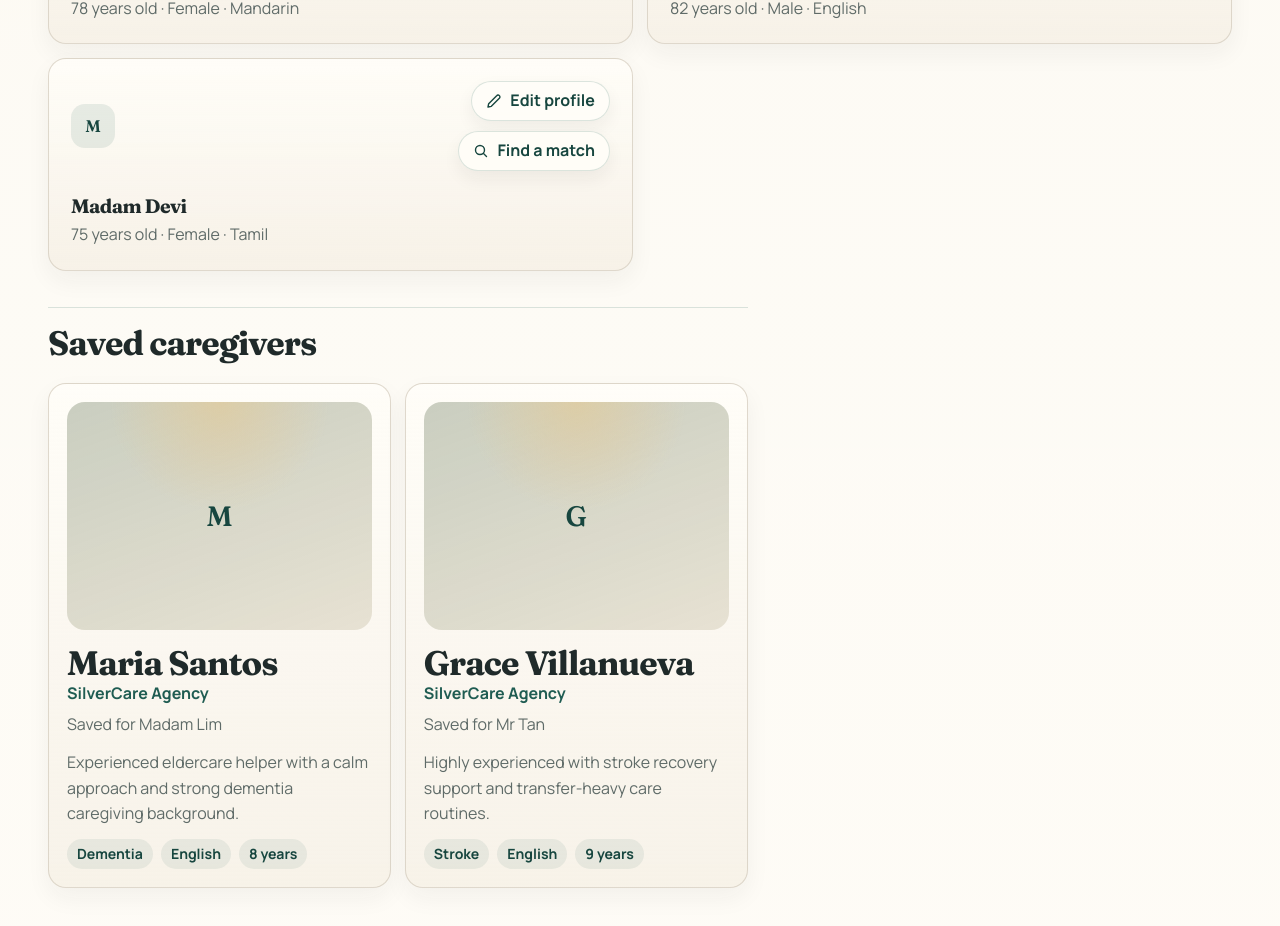
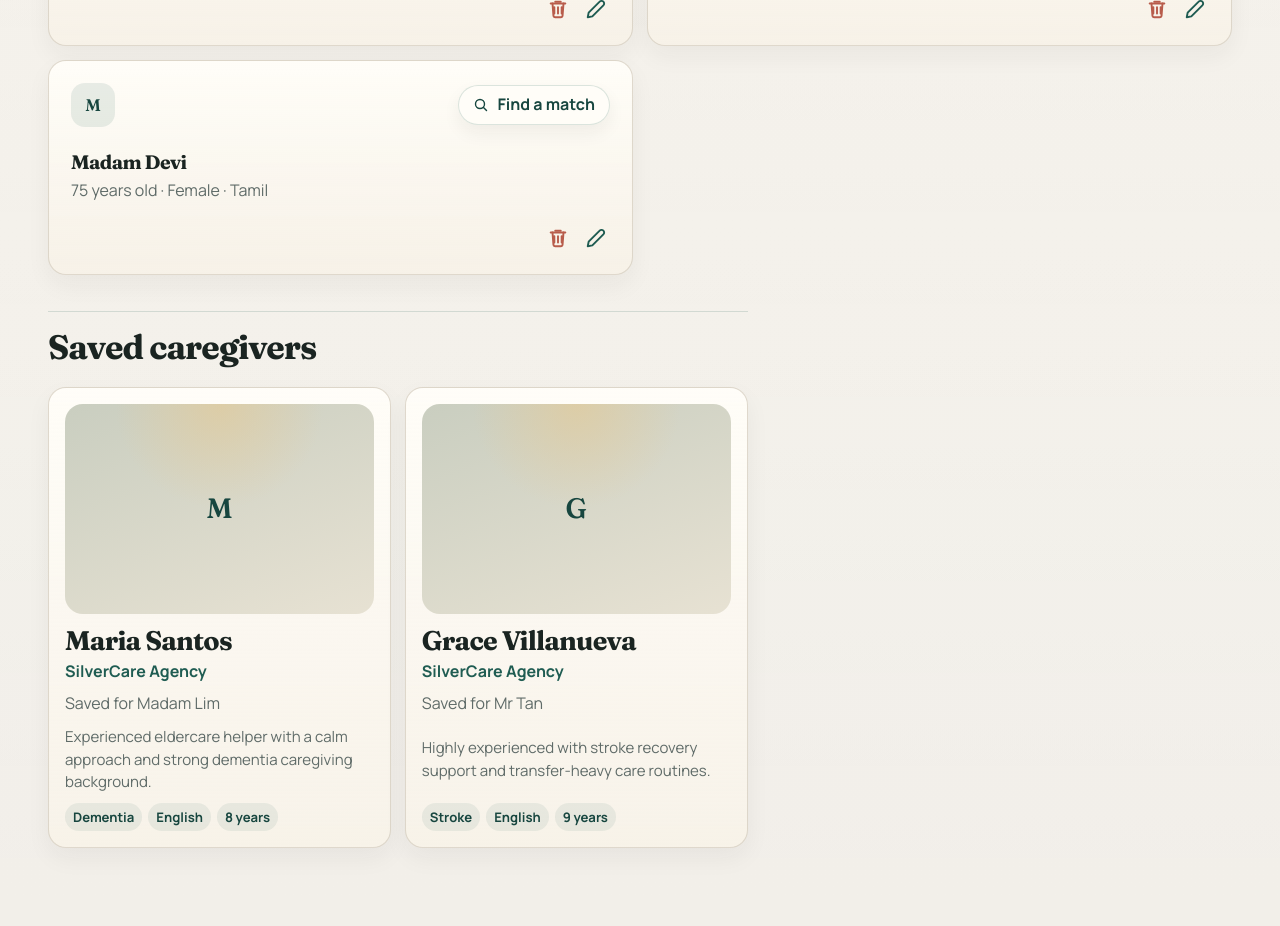
Before and after one commit to sqonky1/Align, a React (Vite) app: page / in a window 1280 px wide. Shown: the part 480-1406 px from the top of the page. After the commit the page ends 1384 px from the top, so only its background shows below. Built offline with nearby package versions, Linux system fonts and the light colour scheme.

Commit message:
style: refine fonts, backgrounds, and card formatting

```diff
--- a/src/components/cards/CareProfileCard.tsx
+++ b/src/components/cards/CareProfileCard.tsx
@@ -6,6 +6,7 @@ type CareProfileCardProps = {
   profile: CareProfileWorkspaceCard
   href?: string
   onSelect?: (() => void) | undefined
+  onDelete?: (() => void) | undefined
   showActions?: boolean
   className?: string
   variant?: "default" | "anchor" | "picker"
@@ -15,6 +16,7 @@ export function CareProfileCard({
   profile,
   href = `/profiles/${profile.id}`,
   onSelect,
+  onDelete,
   showActions = true,
   className,
   variant = "default",
@@ -52,16 +54,10 @@ export function CareProfileCard({
         </span>
 
         {showActions ? (
-          <div className="profile-card-actions-stack">
-            <Link className="profile-card-action" to={`/profiles/${profile.id}/edit`}>
-              <PencilIcon />
-              <span>Edit profile</span>
-            </Link>
-            <Link className="profile-card-action" to={`/search?profile=${profile.id}`}>
-              <SearchIcon />
-              <span>Find a match</span>
-            </Link>
-          </div>
+          <Link className="profile-card-action profile-card-action-match" to={`/search?profile=${profile.id}`}>
+            <SearchIcon />
+            <span>Find a match</span>
+          </Link>
         ) : null}
       </div>
 
@@ -75,6 +71,28 @@ export function CareProfileCard({
           {profile.preferredLanguage}
         </p>
       </div>
+
+      {showActions ? (
+        <div className="profile-card-footer-actions">
+          {onDelete ? (
+            <button
+              aria-label={`Delete ${profile.name} care profile`}
+              className="profile-card-icon-action profile-card-icon-action-delete"
+              onClick={onDelete}
+              type="button"
+            >
+              <TrashIcon />
+            </button>
+          ) : null}
+          <Link
+            aria-label={`Edit ${profile.name} care profile`}
+            className="profile-card-icon-action profile-card-icon-action-edit"
+            to={`/profiles/${profile.id}/edit`}
+          >
+            <PencilIcon />
+          </Link>
+        </div>
+      ) : null}
     </article>
   )
 }
@@ -106,3 +124,29 @@ function SearchIcon() {
     </svg>
   )
 }
+
+function TrashIcon() {
+  return (
+    <svg aria-hidden="true" fill="none" height="16" viewBox="0 0 16 16" width="16">
+      <path
+        d="M2.667 4h10.666"
+        stroke="currentColor"
+        strokeLinecap="round"
+        strokeWidth="1.4"
+      />
+      <path
+        d="M6 2.667h4"
+        stroke="currentColor"
+        strokeLinecap="round"
+        strokeWidth="1.4"
+      />
+      <path
+        d="M5.333 6.667v4.666M8 6.667v4.666m2.667-4.666v4.666M4 4l.667 8.667A1.333 1.333 0 0 0 6 14h4a1.333 1.333 0 0 0 1.333-1.333L12 4"
+        stroke="currentColor"
+        strokeLinecap="round"
+        strokeLinejoin="round"
+        strokeWidth="1.4"
+      />
+    </svg>
+  )
+}
--- a/src/components/cards/CaregiverCard.tsx
+++ b/src/components/cards/CaregiverCard.tsx
@@ -1,11 +1,12 @@
 import { Link } from "react-router-dom"
+import type { SearchCaregiverPill } from "../../types"
 
 type CaregiverCardProps = {
   href: string
   name: string
   agency: string
   summary?: string
-  traits: string[]
+  traits: Array<string | SearchCaregiverPill>
   matchPercent?: number | null
   secondaryText?: string
   cornerText?: string
@@ -51,10 +52,13 @@ export function CaregiverCard({
 
         {summary ? <p className="result-summary">{summary}</p> : null}
 
-        <div className="trait-chips">
+        <div className={traits.some((trait) => typeof trait !== "string" && trait.tone) ? "breakdown-chip-list" : "trait-chips"}>
           {traits.map((trait) => (
-            <span className="trait-chip" key={trait}>
-              {trait}
+            <span
+              className={getTraitClassName(trait)}
+              key={typeof trait === "string" ? trait : `${trait.label}-${trait.tone ?? "default"}`}
+            >
+              {typeof trait === "string" ? trait : trait.label}
             </span>
           ))}
         </div>
@@ -62,3 +66,11 @@ export function CaregiverCard({
     </Link>
   )
 }
+
+function getTraitClassName(trait: string | SearchCaregiverPill) {
+  if (typeof trait === "string" || !trait.tone) {
+    return "trait-chip"
+  }
+
+  return `breakdown-chip breakdown-chip-${trait.tone}`
+}
--- a/src/index.css
+++ b/src/index.css
@@ -1,10 +1,12 @@
 @import url("https://fonts.googleapis.com/css2?family=Fraunces:opsz,wght@9..144,600;9..144,700&family=Manrope:wght@400;500;600;700&display=swap");
 
 :root {
-  --bg: #f5f0e6;
+  --bg: #f2efe9;
   --surface: #fffdf8;
+  --surface-paper: #fcfaf7;
   --surface-alt: #efe7d8;
   --text: #1f2a2a;
+  --heading: #1a2421;
   --text-muted: #5f6b68;
   --primary: #1f5c52;
   --primary-strong: #17463f;
@@ -43,8 +45,9 @@ body {
   margin: 0;
   min-width: 320px;
   background:
-    radial-gradient(circle at top left, rgba(232, 201, 143, 0.28), transparent 30%),
-    linear-gradient(180deg, #f7f2e8 0%, var(--bg) 100%);
+    radial-gradient(circle at top center, rgba(255, 255, 255, 0.08), transparent 34%),
+    radial-gradient(circle at left top, rgba(244, 240, 233, 0.1), transparent 26%),
+    linear-gradient(180deg, #f4f1eb 0%, var(--bg) 100%);
   color: var(--text);
 }
 
@@ -76,7 +79,7 @@ h1,
 h2,
 h3 {
   font-family: var(--font-heading);
-  color: var(--text);
+  color: var(--heading);
   letter-spacing: -0.03em;
 }
 
@@ -84,7 +87,7 @@ h3 {
   min-height: 100vh;
   width: 100%;
   background:
-    linear-gradient(180deg, rgba(255, 253, 248, 0.75), rgba(255, 253, 248, 0.88)),
+    linear-gradient(180deg, rgba(255, 255, 255, 0.08), rgba(255, 255, 255, 0.02)),
     transparent;
 }
 
@@ -246,9 +249,10 @@ h3 {
 }
 
 .button-secondary {
-  background: transparent;
+  background: rgba(255, 254, 250, 0.88);
   border-color: rgba(31, 92, 82, 0.2);
   color: var(--primary-strong);
+  box-shadow: 0 1px 2px rgba(0, 0, 0, 0.03);
 }
 
 .profile-hero,
@@ -354,7 +358,8 @@ h3 {
 .profile-card-top,
 .caregiver-card-copy,
 .saved-card-copy,
-.profile-card-actions-stack {
+.profile-card-actions-stack,
+.profile-card-footer-actions {
   display: flex;
   flex-direction: column;
   gap: 10px;
@@ -447,6 +452,16 @@ h3 {
   z-index: 2;
 }
 
+.profile-card-footer-actions {
+  position: relative;
+  z-index: 3;
+  margin-top: auto;
+  flex-direction: row;
+  justify-content: flex-end;
+  align-items: center;
+  gap: 10px;
+}
+
 .profile-card-context-label {
   text-transform: uppercase;
   letter-spacing: 0.18em;
@@ -476,10 +491,56 @@ h3 {
   box-shadow: 0 8px 18px rgba(31, 42, 42, 0.06);
 }
 
+.profile-card-action-match {
+  margin-left: auto;
+}
+
 .profile-card-action:hover,
 .profile-card-action:focus-visible {
   border-color: rgba(31, 92, 82, 0.3);
   background: rgba(31, 92, 82, 0.08);
+}
+
+.profile-card-icon-action {
+  position: relative;
+  z-index: 3;
+  display: inline-flex;
+  align-items: center;
+  justify-content: center;
+  width: 28px;
+  height: 28px;
+  padding: 0;
+  border: 0;
+  background: transparent;
+}
+
+.profile-card-icon-action-edit {
+  color: var(--primary);
+}
+
+.profile-card-icon-action-delete {
+  color: var(--danger);
+  cursor: pointer;
+}
+
+.profile-card-icon-action svg {
+  width: 22px;
+  height: 22px;
+}
+
+.profile-card-icon-action:hover,
+.profile-card-icon-action:focus-visible {
+  opacity: 0.82;
+}
+
+.profile-card-icon-action-edit:hover,
+.profile-card-icon-action-edit:focus-visible {
+  color: var(--primary-strong);
+}
+
+.profile-card-icon-action-delete:hover,
+.profile-card-icon-action-delete:focus-visible {
+  color: #a64d40;
 }
 
 .profile-card-anchor {
@@ -592,9 +653,9 @@ h3 {
 .caregiver-card {
   display: flex;
   flex-direction: column;
-  gap: 1rem;
+  gap: 0.85rem;
   height: 100%;
-  padding: 1.125rem;
+  padding: 1rem;
   border-radius: var(--radius-md);
 }
 
@@ -602,7 +663,7 @@ h3 {
   display: flex;
   align-items: flex-start;
   justify-content: space-between;
-  gap: 14px;
+  gap: 12px;
 }
 
 .portrait-block-compact {
@@ -613,7 +674,7 @@ h3 {
   display: grid;
   place-items: center;
   width: 100%;
-  aspect-ratio: 4 / 3;
+  aspect-ratio: 4 / 2.72;
   max-width: 100%;
   border-radius: 18px;
   background:
@@ -635,23 +696,24 @@ h3 {
 .agency-line {
   color: var(--primary);
   font-weight: 700;
+  margin-top: 4px;
 }
 
 .trait-chips {
   display: flex;
   flex-wrap: wrap;
-  gap: 8px;
+  gap: 6px;
 }
 
 .trait-chip {
   display: inline-flex;
   align-items: center;
-  min-height: 30px;
-  padding: 0 10px;
+  min-height: 28px;
+  padding: 0 8px;
   border-radius: 999px;
   background: rgba(31, 92, 82, 0.08);
   color: var(--primary-strong);
-  font-size: 0.88rem;
+  font-size: 0.82rem;
   font-weight: 700;
 }
 
@@ -902,6 +964,16 @@ h3 {
   gap: 20px;
 }
 
+.search-content-shell {
+  padding: clamp(20px, 2.5vw, 28px) clamp(24px, 3vw, 34px) clamp(24px, 3vw, 34px);
+  border: 1px solid rgba(214, 211, 209, 0.3);
+  border-radius: clamp(24px, 3vw, 32px);
+  background: var(--surface-paper);
+  box-shadow:
+    0 1px 3px rgba(26, 36, 33, 0.03),
+    0 18px 52px rgba(26, 36, 33, 0.035);
+}
+
 .search-browse-actions {
   display: flex;
   align-items: center;
@@ -1005,7 +1077,12 @@ h3 {
   flex: 1;
   flex-direction: column;
   justify-content: space-between;
-  gap: 12px;
+  gap: 10px;
+}
+
+.caregiver-card-copy h2 {
+  font-size: clamp(1.38rem, 2.1vw, 1.94rem);
+  line-height: 1.04;
 }
 
 .saved-card-copy {
@@ -1035,12 +1112,12 @@ h3 {
 
 .ranked-featured-list {
   display: grid;
-  gap: 16px;
+  gap: 14px;
 }
 
 .caregiver-card-ranked {
-  padding: 18px;
-  gap: 14px;
+  padding: 16px;
+  gap: 12px;
 }
 
 .caregiver-card-rank-gold {
@@ -1075,13 +1152,13 @@ h3 {
   flex-direction: row;
   align-items: flex-start;
   justify-content: space-between;
-  gap: 18px;
+  gap: 16px;
 }
 
 .ranked-card-heading {
   flex-direction: row;
   align-items: center;
-  gap: 14px;
+  gap: 12px;
 }
 
 .rank-token {
@@ -1117,7 +1194,7 @@ h3 {
 .ranked-card-body {
   display: grid;
   grid-template-columns: 120px minmax(0, 1fr);
-  gap: 14px;
+  gap: 12px;
   align-items: start;
 }
 
@@ -1126,7 +1203,7 @@ h3 {
 }
 
 .ranked-card-portrait .portrait-frame {
-  aspect-ratio: 1 / 1;
+  aspect-ratio: 1 / 0.92;
   border-radius: 16px;
   font-size: 1.58rem;
 }
@@ -1134,18 +1211,23 @@ h3 {
 .breakdown-chip-list {
   display: flex;
   flex-wrap: wrap;
-  gap: 8px;
-  margin-top: 4px;
+  gap: 6px;
+  margin-top: 2px;
 }
 
 .breakdown-chip {
   display: inline-flex;
   align-items: center;
-  min-height: 32px;
-  padding: 0 10px;
+  min-height: 28px;
+  padding: 0 8px;
   border-radius: 999px;
-  font-size: 0.84rem;
+  font-size: 0.79rem;
   font-weight: 700;
+}
+
+.result-summary {
+  font-size: 0.94rem;
+  line-height: 1.48;
 }
 
 .breakdown-chip-strong {
@@ -1381,8 +1463,8 @@ h3 {
 
 .caregiver-card-compact {
   gap: 0.75rem;
-  padding: 0.95rem;
-  padding-top: 1.2rem;
+  padding: 0.88rem;
+  padding-top: 1.08rem;
 }
 
 .caregiver-card-compact .portrait-block {
@@ -1395,6 +1477,7 @@ h3 {
 }
 
 .caregiver-card-compact .portrait-frame {
+  aspect-ratio: 16 / 8;
   border-radius: 1.25rem;
   font-size: 1.35rem;
 }
@@ -1422,18 +1505,19 @@ h3 {
 .caregiver-card-compact .caregiver-card-copy > div {
   display: flex;
   flex-direction: column;
-  gap: 0.18rem;
+  gap: 0.12rem;
   padding-right: 5.4rem;
 }
 
 .caregiver-card-compact .caregiver-card-copy h2 {
-  font-size: clamp(1.05rem, 1.65vw, 1.4rem);
-  line-height: 0.98;
+  font-size: clamp(1rem, 1.5vw, 1.24rem);
+  line-height: 1;
 }
 
 .caregiver-card-compact .agency-line {
   font-size: 0.88rem;
   font-weight: 600;
+  margin-top: 5px;
 }
 
 .caregiver-card-compact .toolbar-caption {
@@ -1452,10 +1536,30 @@ h3 {
   padding-top: 0.2rem;
 }
 
+.caregiver-card-compact .breakdown-chip-list {
+  min-height: 0;
+  display: grid;
+  grid-template-columns: repeat(2, minmax(0, max-content));
+  align-content: flex-start;
+  gap: 0.45rem;
+  justify-content: start;
+  margin-top: 0;
+  padding-top: 0.2rem;
+}
+
 .caregiver-card-compact .trait-chip {
   min-height: 1.75rem;
-  padding: 0 0.7rem;
-  font-size: 0.82rem;
+  padding: 0 0.55rem;
+  font-size: 0.76rem;
+  width: fit-content;
+  max-width: 100%;
+  white-space: nowrap;
+}
+
+.caregiver-card-compact .breakdown-chip {
+  min-height: 1.75rem;
+  padding: 0 0.55rem;
+  font-size: 0.76rem;
   width: fit-content;
   max-width: 100%;
   white-space: nowrap;
--- a/src/lib/data.ts
+++ b/src/lib/data.ts
@@ -2,9 +2,10 @@ import { agencies } from "../data/agencies"
 import { caregivers } from "../data/caregivers"
 import { careProfiles } from "../data/careProfiles"
 import { savedCaregivers } from "../data/savedCaregivers"
-import { getRankedCaregiverMatches } from "./matching"
+import { getCaregiverLanguageDisplay, getRankedCaregiverMatches } from "./matching"
 import type {
   CareProfileWorkspaceCard,
+  Caregiver,
   CareProfile,
   SearchCaregiverBreakdownItem,
   SearchCaregiverCard,
@@ -38,6 +39,11 @@ export function saveCareProfile(profile: CareProfile) {
   writeStoredCareProfiles(nextProfiles)
 
   return profile
+}
+
+export function deleteCareProfile(profileId: string) {
+  const nextProfiles = getCareProfiles().filter((profile) => profile.id !== profileId)
+  writeStoredCareProfiles(nextProfiles)
 }
 
 export function getCaregivers() {
@@ -105,7 +111,7 @@ export function getRankedCaregiverGalleryData(profile: CareProfile): SearchCareg
     alert: result.alert,
     breakdown: result.breakdown
       .filter((item) => item.maxScore > 0)
-      .map((item) => toSearchBreakdownItem(item)),
+      .map((item) => toSearchBreakdownItem(item, result.caregiver, profile.preferredLanguage)),
   }))
 }
 
@@ -117,9 +123,9 @@ export function getBrowseCaregiverGalleryData(): SearchCaregiverCard[] {
     matchPercent: null,
     summary: caregiver.bio,
     traits: [
-      caregiver.languages[0] ?? "Language not set",
-      formatLabel(caregiver.careConditions[0] ?? "general support"),
-      `${caregiver.yearsOfExperience} years`,
+      { label: getCaregiverLanguageDisplay(caregiver) },
+      { label: formatLabel(caregiver.careConditions[0] ?? "general support") },
+      { label: `${caregiver.yearsOfExperience} years` },
     ],
     alert: null,
     breakdown: [],
@@ -142,7 +148,7 @@ function toSearchBreakdownItem(item: {
   maxScore: number
   matchedValues: string[]
   missingValues: string[]
-}): SearchCaregiverBreakdownItem {
+}, caregiver: Caregiver, preferredLanguage: string): SearchCaregiverBreakdownItem {
   const scorePercent = item.maxScore > 0 ? Math.round((item.score / item.maxScore) * 100) : 0
 
   if (item.key === "language") {
@@ -150,7 +156,7 @@ function toSearchBreakdownItem(item: {
       key: item.key,
       label: item.label,
       scorePercent,
-      summary: item.matchedValues[0] ?? `Missing ${item.missingValues[0] ?? "language"}`,
+      summary: getCaregiverLanguageDisplay(caregiver, preferredLanguage),
     }
   }
 
--- a/src/lib/matching.ts
+++ b/src/lib/matching.ts
@@ -1,4 +1,4 @@
-import type { CareProfile, Caregiver } from "../types"
+import type { CareProfile, Caregiver, SearchCaregiverPill, SearchCaregiverPillTone } from "../types"
 
 const MATCH_WEIGHTS = {
   language: 32,
@@ -34,7 +34,7 @@ export type CaregiverMatchResult = {
   breakdown: MatchDimensionResult[]
   summary: string
   alert: string | null
-  traits: string[]
+  traits: SearchCaregiverPill[]
 }
 
 export function getRankedCaregiverMatches(
@@ -313,40 +313,89 @@ function buildMatchTraits(
   caregiver: Caregiver,
   breakdown: MatchDimensionResult[],
 ) {
-  const traits: string[] = []
+  const traits: SearchCaregiverPill[] = []
   const language = breakdown.find((item) => item.key === "language")
   const conditions = breakdown.find((item) => item.key === "conditions")
   const dailyCareTasks = breakdown.find((item) => item.key === "dailyCareTasks")
   const mobilitySupport = breakdown.find((item) => item.key === "mobilitySupport")
   const medicationSupport = breakdown.find((item) => item.key === "medicationSupport")
+  const experience = breakdown.find((item) => item.key === "experience")
 
-  if (language?.matchedValues.length) {
-    traits.push(language.matchedValues[0])
-  } else if (profile.preferredLanguage.trim().length > 0) {
-    traits.push(`No ${profile.preferredLanguage}`)
+  if (language && profile.preferredLanguage.trim().length > 0) {
+    traits.push({
+      label: getCaregiverLanguageDisplay(caregiver, profile.preferredLanguage),
+      tone: getDimensionTone(language),
+    })
   }
 
   if (conditions && profile.conditions.length > 0) {
-    traits.push(`${conditions.matchedValues.length}/${profile.conditions.length} conditions`)
+    traits.push({
+      label: `${conditions.matchedValues.length}/${profile.conditions.length} conditions`,
+      tone: getDimensionTone(conditions),
+    })
   }
 
   if (dailyCareTasks && profile.dailyCareTasks.length > 0) {
-    traits.push(`${dailyCareTasks.matchedValues.length}/${profile.dailyCareTasks.length} daily tasks`)
+    traits.push({
+      label: `${dailyCareTasks.matchedValues.length}/${profile.dailyCareTasks.length} daily tasks`,
+      tone: getDimensionTone(dailyCareTasks),
+    })
   }
 
   if (mobilitySupport && profile.mobilitySupport.length > 0) {
-    traits.push(`${mobilitySupport.matchedValues.length}/${profile.mobilitySupport.length} mobility`)
+    traits.push({
+      label: `${mobilitySupport.matchedValues.length}/${profile.mobilitySupport.length} mobility`,
+      tone: getDimensionTone(mobilitySupport),
+    })
   }
 
   if (medicationSupport && profile.medicationSupport.length > 0) {
-    traits.push(
-      `${medicationSupport.matchedValues.length}/${profile.medicationSupport.length} medication`,
-    )
+    traits.push({
+      label: `${medicationSupport.matchedValues.length}/${profile.medicationSupport.length} medication`,
+      tone: getDimensionTone(medicationSupport),
+    })
   }
 
-  traits.push(`${caregiver.yearsOfExperience} years`)
+  if (experience) {
+    traits.push({
+      label: `${caregiver.yearsOfExperience} years`,
+      tone: getDimensionTone(experience),
+    })
+  }
 
   return traits.slice(0, 4)
+}
+
+function getDimensionTone(item: MatchDimensionResult): SearchCaregiverPillTone {
+  if (item.maxScore > 0 && item.score === item.maxScore) {
+    return "strong"
+  }
+
+  if (item.score === 0) {
+    return "gap"
+  }
+
+  return "partial"
+}
+
+export function getCaregiverLanguageDisplay(
+  caregiverOrLanguages: Caregiver | string[],
+  preferredLanguage?: string,
+) {
+  const normalizedPreferredLanguage = preferredLanguage?.trim()
+  const languages = Array.isArray(caregiverOrLanguages)
+    ? caregiverOrLanguages
+    : caregiverOrLanguages.languages
+
+  if (
+    normalizedPreferredLanguage &&
+    normalizedPreferredLanguage.length > 0 &&
+    languages.includes(normalizedPreferredLanguage)
+  ) {
+    return formatLanguageDisplayLabel(normalizedPreferredLanguage)
+  }
+
+  return formatLanguageDisplayLabel(languages[0] ?? "Language not set")
 }
 
 function describeCoverage(label: string, matchedCount: number, requestedCount: number) {
@@ -387,3 +436,11 @@ function formatDisplayLabel(value: string) {
     .map((chunk) => chunk.charAt(0).toUpperCase() + chunk.slice(1))
     .join(" ")
 }
+
+function formatLanguageDisplayLabel(value: string) {
+  if (value === "Malay") {
+    return "Bahasa Melayu"
+  }
+
+  return value
+}
--- a/src/pages/SearchPage.tsx
+++ b/src/pages/SearchPage.tsx
@@ -34,6 +34,7 @@ export function SearchPage() {
     <section className="page-section">
       <PageHeader title="Search" description="" />
 
+      <div className="search-content-shell">
         <section className="search-stage">
           {isMatchedMode && activeProfile ? (
             <section className="search-profile-stage" aria-label="Anchor profile">
@@ -144,6 +145,7 @@ export function SearchPage() {
             </div>
           )}
         </section>
+      </div>
 
       {isPickerOpen ? (
         <div
--- a/src/pages/UserProfilePage.tsx
+++ b/src/pages/UserProfilePage.tsx
@@ -1,15 +1,32 @@
+import { useState } from "react"
 import { Link } from "react-router-dom"
 import { CaregiverCard } from "../components/cards/CaregiverCard"
 import { CareProfileCard } from "../components/cards/CareProfileCard"
 import { PageHeader } from "../components/layout/PageHeader"
 import {
+  deleteCareProfile,
   getCareProfileCardData,
   getSavedCaregiverGalleryData,
 } from "../lib/data"
 
 export function UserProfilePage() {
-  const careProfiles = getCareProfileCardData()
+  const [careProfiles, setCareProfiles] = useState(() => getCareProfileCardData())
   const savedCaregivers = getSavedCaregiverGalleryData()
+
+  function handleDeleteProfile(profileId: string) {
+    if (typeof window !== "undefined") {
+      const confirmed = window.confirm("Delete this care recipient profile?")
+
+      if (!confirmed) {
+        return
+      }
+    }
+
+    deleteCareProfile(profileId)
+    setCareProfiles((currentProfiles) =>
+      currentProfiles.filter((profile) => profile.id !== profileId),
+    )
+  }
 
   return (
     <section className="page-section">
@@ -25,7 +42,11 @@ export function UserProfilePage() {
 
         <div className="profile-card-grid" aria-label="Care profiles">
           {careProfiles.map((profile) => (
-            <CareProfileCard key={profile.id} profile={profile} />
+            <CareProfileCard
+              key={profile.id}
+              onDelete={() => handleDeleteProfile(profile.id)}
+              profile={profile}
+            />
           ))}
         </div>
       </section>
```
Also changed, not shown: src/pages/CaregiverDetailPage.tsx (+8 -3 lines), src/types/index.ts (+8 -1 lines). Lines whose indentation alone changed are shown as unchanged.
